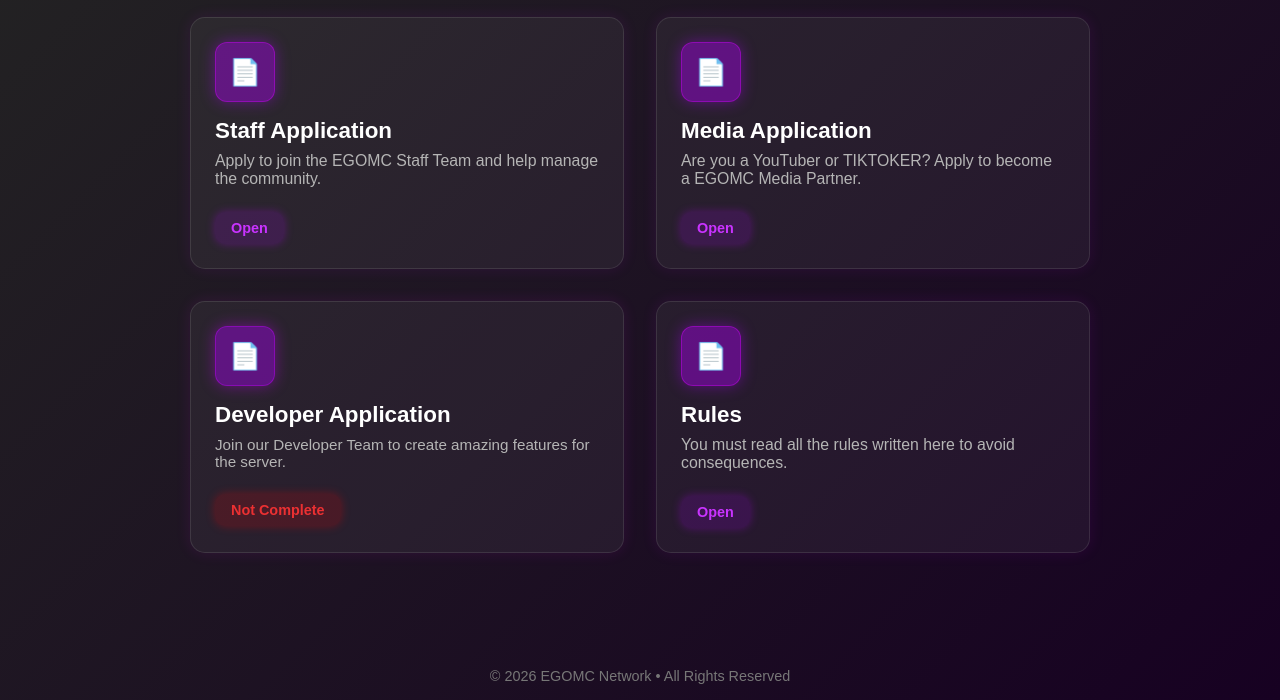
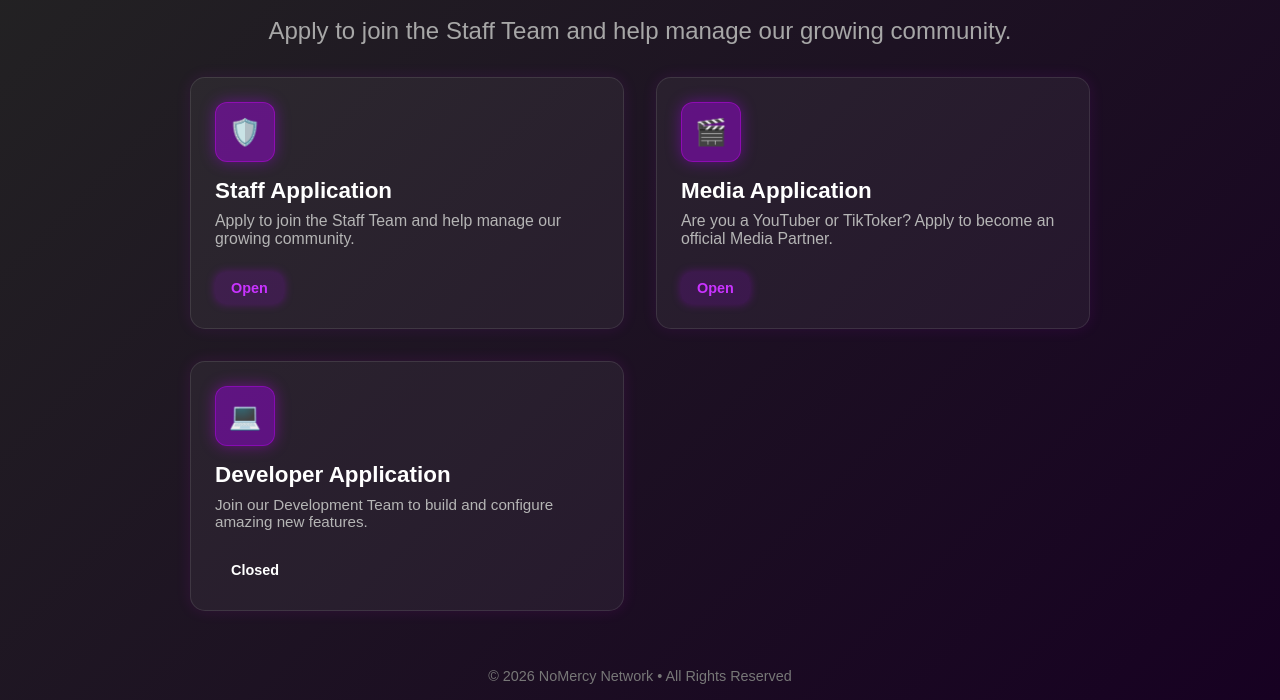
Before and after one commit to LoRsYT2/LORIUSMCApply, a website: page index.html in a window 1280 px wide. Shown: the part 100-800 px from the top of the page. Drawn offline with Linux system fonts and the light colour scheme.

Commit message:
Update index.html

```diff
--- a/index.html
+++ b/index.html
@@ -3,45 +3,62 @@
 <head>
   <meta charset="UTF-8">
   <meta name="viewport" content="width=device-width, initial-scale=1.0">
-  <title>EGOMC - Applications</title>
+  <title>NoMercy - Applications Center</title>
   <link rel="stylesheet" href="style.css">
 </head>
 <body>
+
+  <!-- الهيدر العصري المضيء -->
   <header>
-    <h1>EGOMC</h1>
+    <h1>NoMercy</h1>
     <nav>
-      <a href="./rules.html" target="_blank">Rules</a>
+      <a href="./rules.html" target="_blank" data-i18n="nav_rules">Rules</a>
       <a href="https://discord.gg/fejskCxXta" target="_blank">Discord</a>
+      <!-- زر لغة العربية بيتحقن هنا تلقائياً عبر الجافا سكريبت -->
     </nav>
   </header>
+
+  <!-- القسم الأساسي -->
   <main>
-    <h2 class="section-title">Available Applications</h2>
+    <div class="hero-section">
+      <h2 class="section-title" data-i18n="title_apps">Available Applications</h2>
+      <p class="section-title3" data-i18n="staff_desc">Select an application category below to join our network team or become an official media partner.</p>
+    </div>
+
+    <!-- شبكة التقديمات -->
     <div class="cards">
+
+      <!-- بطاقة الإدارة -->
       <a href="staff.html" class="card">
-        <div class="card-icon">📄</div>
-        <h2>Staff Application</h2>
-        <p>Apply to join the EGOMC Staff Team and help manage the community.</p>
-        <span class="status open">Open</span>
+        <div class="card-icon">🛡️</div>
+        <h2 data-i18n="staff_title">Staff Application</h2>
+        <p data-i18n="staff_desc">Apply to join the Staff Team and help manage our growing community.</p>
+        <span class="status open" data-i18n="status_open">Open</span>
       </a>
+
+      <!-- بطاقة الميديا -->
       <a href="media.html" class="card">
-        <div class="card-icon">📄</div>
-        <h2>Media Application</h2>
-        <p>Are you a YouTuber or TIKTOKER? Apply to become a EGOMC Media Partner.</p>
-        <span class="status open">Open</span>
+        <div class="card-icon">🎬</div>
+        <h2 data-i18n="media_title">Media Application</h2>
+        <p data-i18n="media_desc">Are you a YouTuber or TikToker? Apply to become an official Media Partner.</p>
+        <span class="status open" data-i18n="status_open">Open</span>
       </a>
-      <a class="Developer">
-        <div class="Developer-icon">📄</div>
-        <h2>Developer Application</h2>
-        <p>Join our Developer Team to create amazing features for the server.</p>
-        <span class="status open2">Not Complete</span>
-      <a href="rules.html" class="card">
-        <div class="card-icon">📄</div>
-        <h2>Rules</h2>
-        <p>You must read all the rules written here to avoid consequences.</p>
-        <span class="status open">Open</span>
-      </a>
+
+      <!-- بطاقة المطور (مغلقة بشكل فخم) -->
+      <div class="Developer">
+        <div class="Developer-icon">💻</div>
+        <h2 data-i18n="dev_title">Developer Application</h2>
+        <p data-i18n="dev_desc">Join our Development Team to build and configure amazing new features.</p>
+        <span class="status closed" data-i18n="status_closed">Closed</span>
+      </div>
+
     </div>
   </main>
-  <footer>© 2026 EGOMC Network • All Rights Reserved</footer>
+
+  <!-- الفوتر السيبراني -->
+  <footer data-i18n="footer_text">© 2026 NoMercy Network • All Rights Reserved</footer>
+
+  <!-- استدعاء ملف المحرك -->
+  <script src="app.js"></script>
 </body>
 </html>
```
